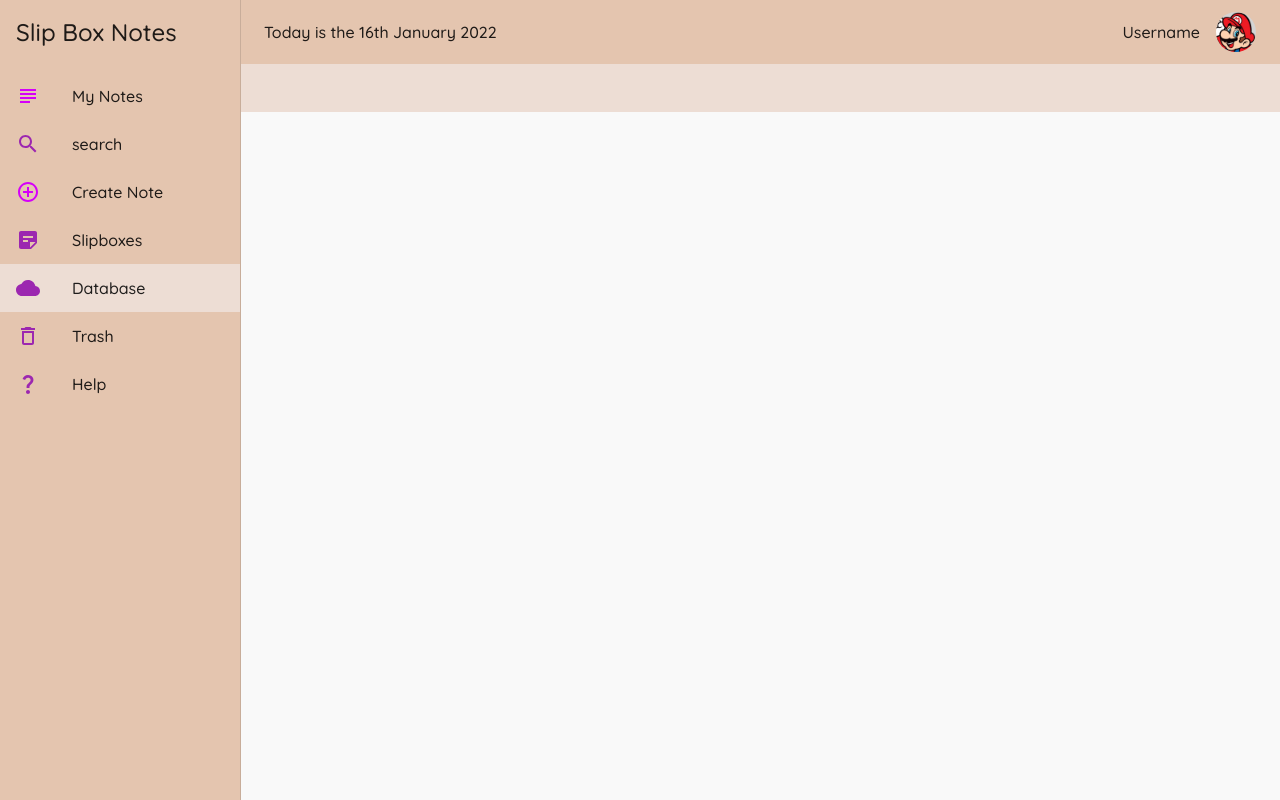
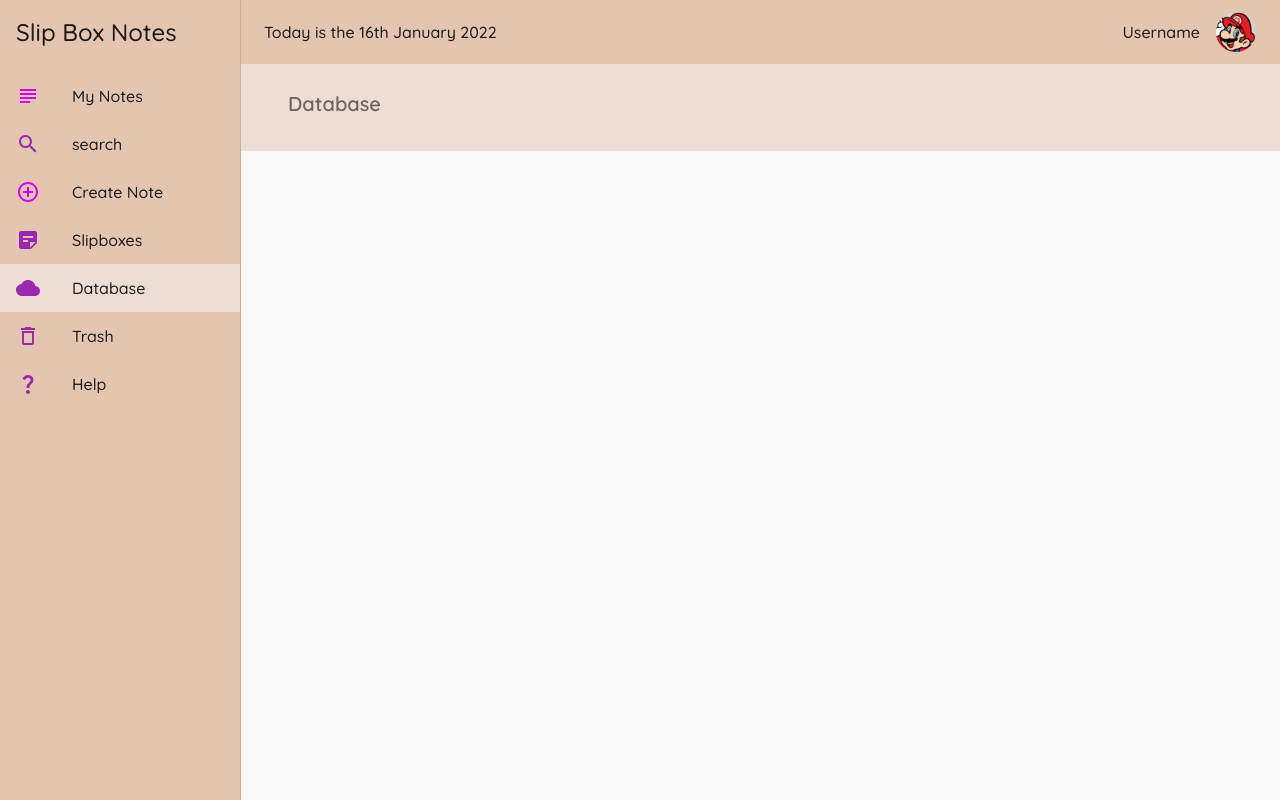
Before and after one commit to SkylarLJY/nwHacks22-zettelkasten, a React (Create React App) app in the folder front_end/: page /database in a window 1280 px wide. Built offline with nearby package versions, Linux system fonts and the light colour scheme.

Commit message:
Need to implement slip box folders in a bit

```diff
--- a/front_end/src/pages/Database.js
+++ b/front_end/src/pages/Database.js
@@ -12,6 +12,8 @@ import FormControl from '@material-ui/core/FormControl'
 import FormLabel from '@material-ui/core/FormLabel'
 import { useHistory } from 'react-router-dom'
 import noteService from '../services/notes'
+import Masonry from 'react-masonry-css'
+
 
 const useStyles = makeStyles({
 
@@ -19,6 +21,15 @@ const useStyles = makeStyles({
 
 export default function DatabasePage() {
     return (
-        <Container></Container>
+        <Container size="sm">
+            <Typography
+                variant="h6"
+                color="textSecondary"
+                component="h2"
+                gutterBottom
+            >
+                Database
+            </Typography>
+        </Container>
     )
 }
--- a/front_end/src/pages/Help.js
+++ b/front_end/src/pages/Help.js
@@ -26,7 +26,7 @@ export default function Help() {
                 component="h2"
                 gutterBottom
             >
-                Database
+                Help
             </Typography>
 
 
--- a/front_end/src/pages/Slipbox.js
+++ b/front_end/src/pages/Slipbox.js
@@ -11,16 +11,48 @@ import FormControlLabel from '@material-ui/core/FormControlLabel'
 import FormControl from '@material-ui/core/FormControl'
 import FormLabel from '@material-ui/core/FormLabel'
 import { useHistory } from 'react-router-dom'
-import noteService from '../services/notes'
+import boxService from '../services/boxes'
+import Masonry from 'react-masonry-css'
+import SlipBoxCard from '../components/SlipboxCard'
+
 
 const useStyles = makeStyles({
 
 })
 
 export default function Slipbox() {
+
+    // const [slipboxes, setSlipboxes] = useState([])
+
+    // setSlipboxes([
+    //     { name: "Big box" },
+    //     { name: "Medium Box" },
+    //     { name: "Small Box" }
+    // ])
+
+    // const breakpoints = {
+    //     default: 3,
+    //     1100: 2,
+    //     700: 1
+    // };
+
+    // const handleDelete = id => {
+    //     const slipbox = slipboxes.find(n => n.id === id)
+    //     const changedNote = slipboxes.filter(note => note.id !== id)
+
+    //     boxService
+    //         .deleteVal(id)
+    //         .then(() => {
+    //             setSlipboxes(changedNote)
+    //         })
+    //         .catch(error => {
+    //             console.error(error);
+    //         })
+    // }
+
     return (
         <Container size="sm">
-            <Typography
+            {/* <Typography
                 variant="h6"
                 color="textSecondary"
                 component="h2"
@@ -28,8 +60,18 @@ export default function Slipbox() {
             >
                 Slipbox
             </Typography>
+            <Masonry
+                breakpointCols={breakpoints}
+                className="my-masonry-grid"
+                columnClassName="my-masonry-grid_column">
+                {slipboxes.map(box => (
+                    <div key={box.id}>
+                        <SlipBoxCard box={box} handleDelete={handleDelete} />
+                    </div>
+                ))}
+            </Masonry>
 
-
+ */}
 
         </Container>
     )
```
Also changed, not shown: 2 other files (tests, documents, lock files or other folders).
